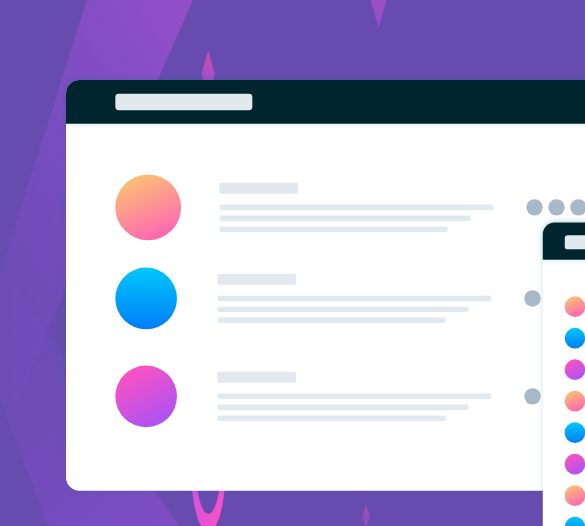
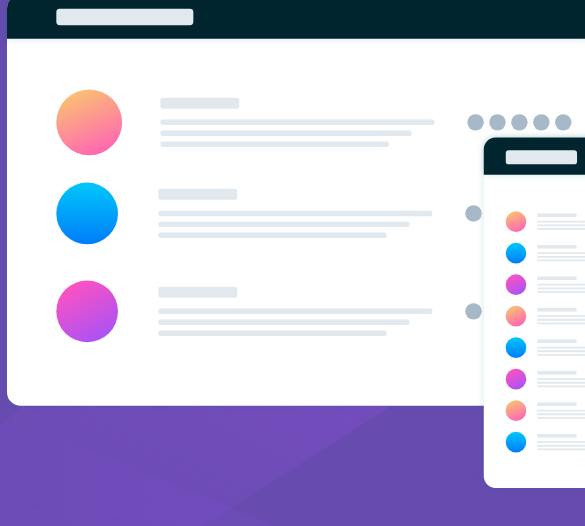
Before and after one commit to akonentire/huddle-landing-page-with-single-introductory-section, a plain HTML site: page index.html in a window 390 px wide. Shown: the part 123-649 px from the top of the page, 585 px wide, since content can reach past the window. Drawn offline with nearby package versions, Linux system fonts and the light colour scheme.

Commit message:
failed to complete: not working as expected

```diff
--- a/css/styles.css
+++ b/css/styles.css
@@ -84,7 +84,7 @@ i {
     height: 48px;
     text-align: center;
     border: 3px solid white;
-   padding-top: 8px;
+    padding-top: 8px;
     padding-bottom: 12px;
     border-radius: 100%;
 }
@@ -102,6 +102,23 @@ footer nav {
     right: 64px;
 }
 
-footer nav ul {
+@media (max-width: 425px) {
+    main {
+        background: image("/images/bg-mobile.svg");
+        background-size: cover;
+
+        height: auto;
+        width: auto;
+    }
+
+    .hero_section {
+        flex-direction: column;
+        width: 100vw;
+        margin: auto;
+    }
+
+    .action_area {
+        width: 100vw;
+    }
 
 }
```
